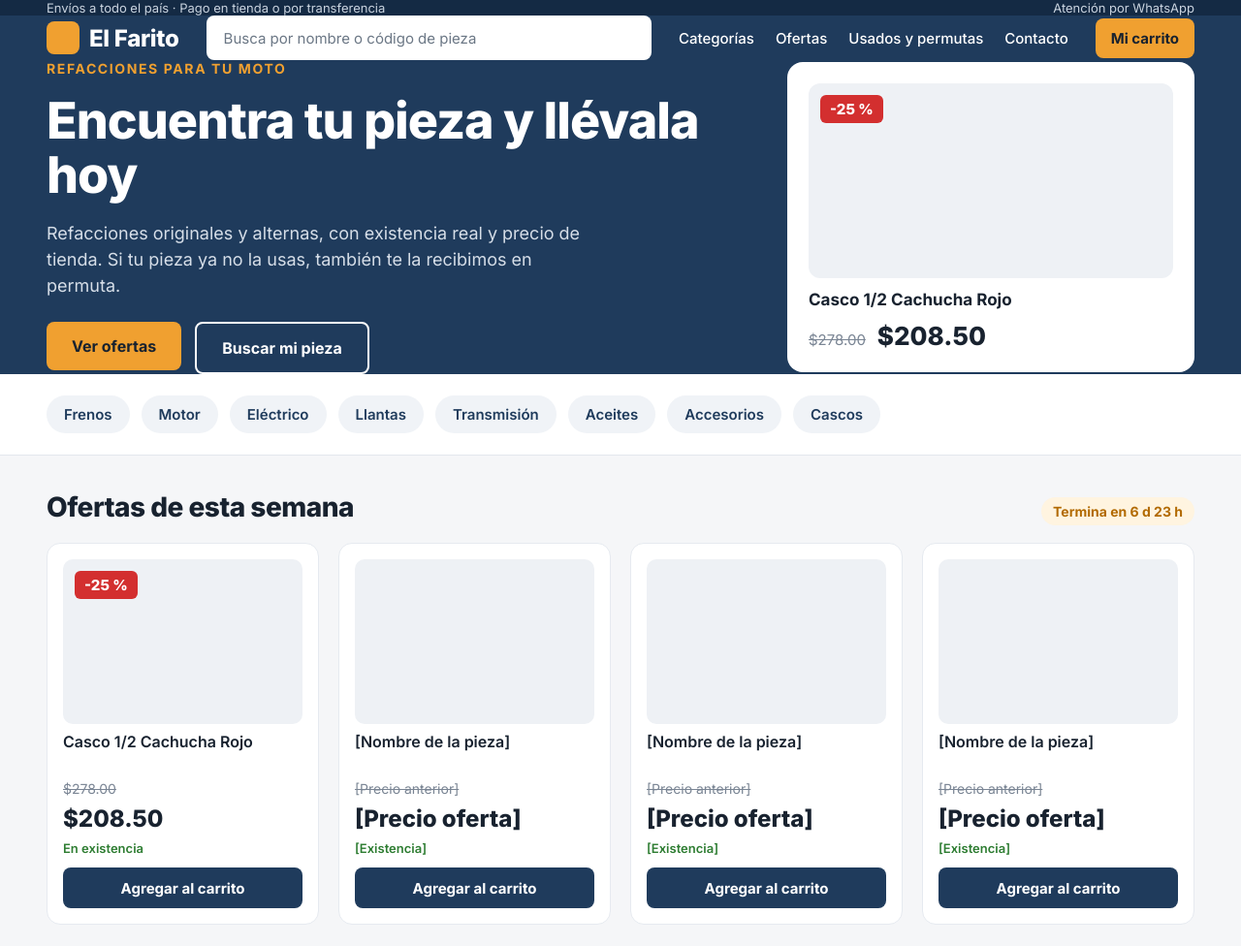
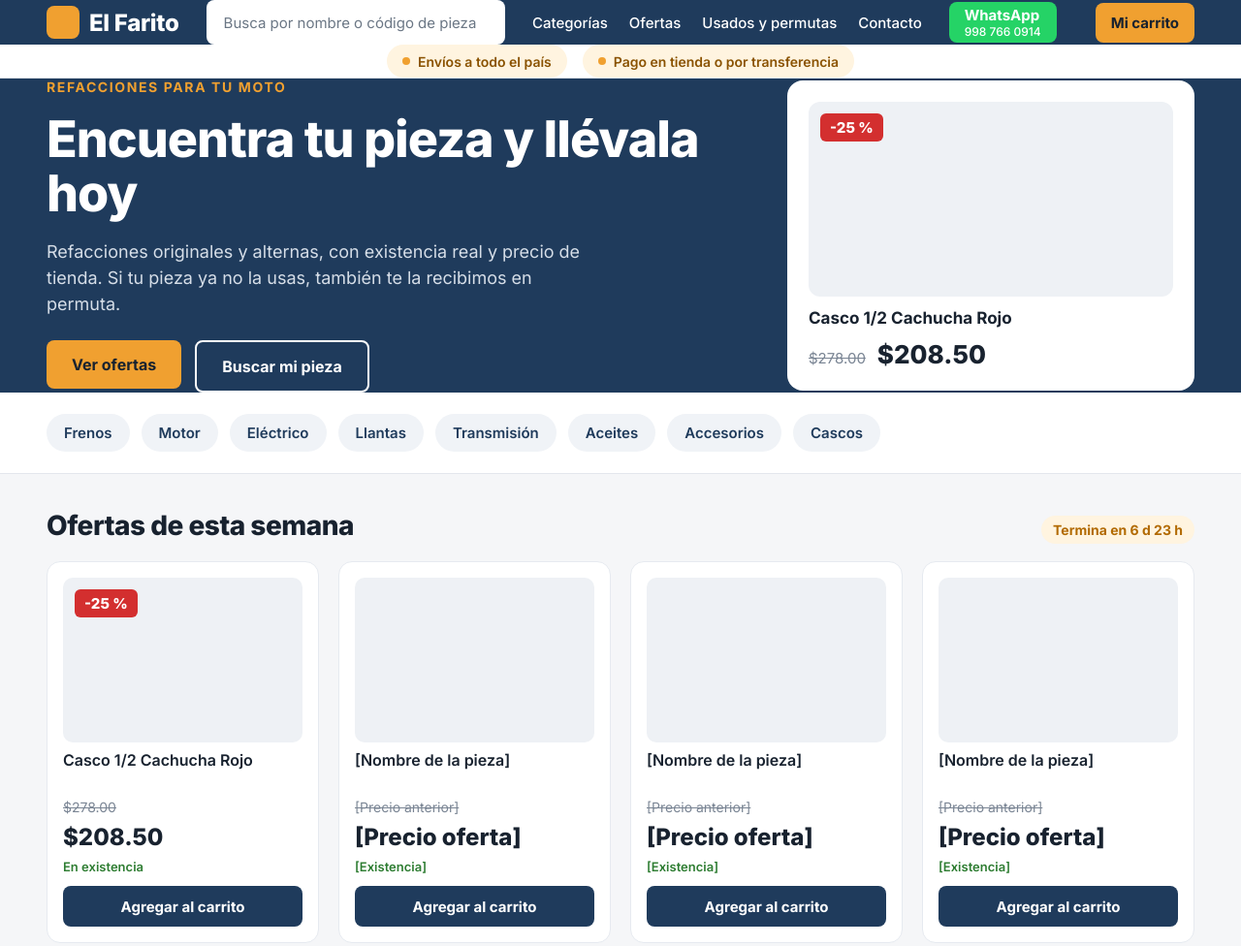
Before and after one commit to elfaritorefaccionaria-ai/elfarito, a plain HTML site: page index.html in a window 1280 px wide. Shown: the top 976 px of the page at 97% size. Drawn offline with Linux system fonts and the light colour scheme.

Commit message:
Update index.html

```diff
--- a/index.html
+++ b/index.html
@@ -70,17 +70,24 @@ a{color:inherit;text-decoration:none}
 .foot{margin-top:auto;height:200px;background:#142a44;color:#c9d3df;padding:36px 48px;box-sizing:border-box;display:flex;gap:60px;font-size:14px}
 .foot h5{margin:0 0 10px 0;color:#fff;font-size:15px}
 .foot p{margin:0 0 6px 0}
+.trust-bar{height:52px;background:#fff;border-bottom:1px solid #e3e7ed;display:flex;align-items:center;justify-content:center;gap:16px;padding:0 48px;box-sizing:border-box}
+.pill{display:inline-flex;align-items:center;gap:8px;height:34px;padding:0 16px;border-radius:999px;background:#fff4e0;color:#8a5200;font-size:14px;font-weight:600}
+.pill:before{content:"";width:8px;height:8px;border-radius:50%;background:#f0a030}
+.wa{display:flex;align-items:center;height:42px;padding:0 16px;border-radius:8px;background:#25d366;color:#fff;font-weight:700;font-size:15px;margin-left:auto}
+.wa small{display:block;font-weight:500;font-size:12px}
+.head .wa + .cart{margin-left:12px}
 </style>
 </head>
 <body>
 <div class="page">
-<div class="util"><span>Envíos a todo el país · Pago en tienda o por transferencia</span><span>Atención por WhatsApp</span></div>
+
 <div class="head">
 <div class="logo"><i></i>El Farito</div>
 <div class="search">Busca por nombre o código de pieza</div>
 <div class="nav"><span>Categorías</span><span>Ofertas</span><span>Usados y permutas</span><span>Contacto</span></div>
-<div class="cart">Mi carrito</div>
+<a class="wa" href="https://wa.me/529987660914"><span>WhatsApp<small>998 766 0914</small></span></a><div class="cart">Mi carrito</div>
 </div>
+<div class="trust-bar"><span class="pill">Envíos a todo el país</span><span class="pill">Pago en tienda o por transferencia</span></div>
 <div class="hero">
 <div class="hero-txt">
 <span class="eyebrow">Refacciones para tu moto</span>
```
